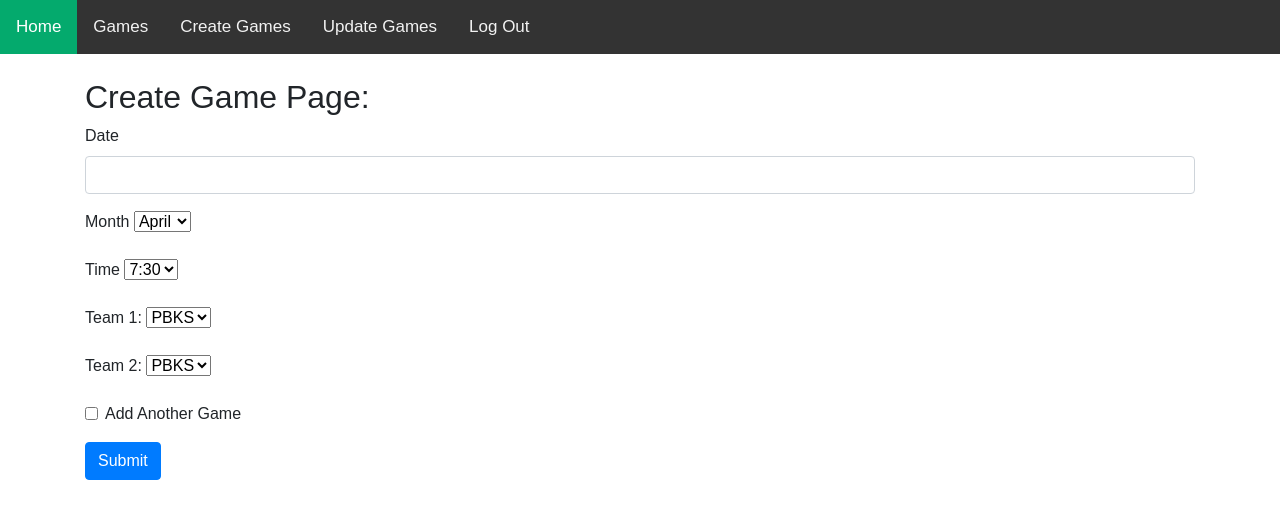
After one commit to Sudharshan1409/IPLBid, a Django app: page /bid/game/create/ in a window 1280 px wide. The commit adds this page. Shown: the top 519 px of the page. Run offline with Django 4.2, Linux system fonts and the light colour scheme; the visitor is signed in with stand-in values (Sample User, id 1); some libraries are stand-ins or nearby versions.

Commit message:
added create game and update game pages

```diff
--- /dev/null
+++ b/bid/templates/bid/create_game.html
@@ -0,0 +1,61 @@
+{% extends "base.html" %}
+{% load bootstrap3 %}
+{% load date %}
+{% block content %}
+<h2>Create Game Page:</h2>
+<form action="{% url 'bid:create_game' %}" method="POST">
+    {% csrf_token %}
+    <div class="mb-3">
+      <label for="date" class="form-label">Date</label>
+      <input type="text" class="form-control" name="date" id="date" required>
+    </div>
+    <div class="mb-3">
+      <label for="date" class="form-label">Month</label>
+      <select class="form-select" name="month">
+        <option value="04">April</option>
+        <option value="05">May</option>
+        <option value="06">June</option>
+      </select>
+    </div>
+    <div class="mb-3">
+      <label for="date" class="form-label">Time</label>
+      <select class="form-select" name="time">
+        <option value="19:00:00">7:30</option>
+        <option value="15:00:00">3:30</option>
+      </select>
+    </div>
+    <div class="mb-3">
+      <label for="date" class="form-label">Team 1:</label>
+      <select class="form-select" name="team1">
+        <option value="PBKS">PBKS</option>
+        <option value="KKR">KKR</option>
+        <option value="LSG">LSG</option>
+        <option value="SRH">SRH</option>
+        <option value="RR">RR</option>
+        <option value="GT">GT</option>
+        <option value="CSK">CSK</option>
+        <option value="RCB">RCB</option>
+        <option value="MI">MI</option>
+      </select>
+    </div>
+    <div class="mb-3">
+      <label for="date" class="form-label">Team 2:</label>
+      <select class="form-select" name="team2">
+        <option value="PBKS">PBKS</option>
+        <option value="KKR">KKR</option>
+        <option value="LSG">LSG</option>
+        <option value="SRH">SRH</option>
+        <option value="RR">RR</option>
+        <option value="GT">GT</option>
+        <option value="CSK">CSK</option>
+        <option value="RCB">RCB</option>
+        <option value="MI">MI</option>
+      </select>
+    </div>
+    <div class="mb-3 form-check">
+        <input type="checkbox" class="form-check-input" name="add" id="exampleCheck1">
+        <label class="form-check-label" for="exampleCheck1">Add Another Game</label>
+      </div>
+    <button type="submit" class="btn btn-primary">Submit</button>
+  </form>
+{% endblock %}
--- a/bid/urls.py
+++ b/bid/urls.py
@@ -7,4 +7,6 @@ urlpatterns = [
     path('games/', views.GamesView.as_view(), name='games'),
     path('game/<int:pk>/', views.GameDetailView.as_view(), name='game_detail'),
     path('user/<int:pk>/', views.UserDetailView.as_view(), name='user'),
+    path('game/create/', views.CreateGameView.as_view(), name='create_game'),
+    path('game/update/', views.UpdateGameView.as_view(), name='update_game'),
 ]
--- a/bid/views.py
+++ b/bid/views.py
@@ -1,7 +1,7 @@
 from django.shortcuts import render, redirect
 from django.contrib.auth.mixins import LoginRequiredMixin
 from bid.models import Game, Game_Result, UserProfile
-from django.views.generic import View, CreateView
+from django.views.generic import View
 import datetime
 from pytz import timezone
 from django.utils.decorators import method_decorator
@@ -11,10 +11,35 @@ from django.contrib import messages
 # Create your views here.
 
 @method_decorator(super_user_or_not,name = 'dispatch')
-class CreateGameView(CreateView):
-    template_name = 'bid/add_game.html'
-    fields = ['name', 'date', 'team1', 'team2']
-    model = Game
+class CreateGameView(View):
+    template_name = 'bid/create_game.html'
+
+    def get(self, request):
+        return render(request, self.template_name)
+
+    def post(self, request):
+        print(request.POST)
+        date = f"2022-{request.POST['month']}-{request.POST['date']}T{request.POST['time']}+05:30"
+        Game.objects.create(date=date, team1=request.POST['team1'], team2=request.POST['team2'])
+        messages.success(request, 'Game Created Successfully')
+        if 'add' in request.POST:
+            return redirect(reverse('bid:create_game'))
+        else:
+            return redirect(reverse('bid:games'))
+
+class UpdateGameView(View):
+    template_name = 'bid/update_game.html'
+
+    def get(self, request):
+        games = Game.objects.filter(completed=False).filter(date__lte = datetime.datetime.now(timezone('Asia/Kolkata')))
+        return render(request, self.template_name, {'games':games})
+
+    def post(self, request):
+        print(request.POST)
+        game = Game.objects.get(id=request.POST['gameId'])
+        game.winner = request.POST['team']
+        game.save()
+        return redirect(reverse('bid:update_game'))
 class UserDetailView(LoginRequiredMixin, View):
     model = UserProfile
     template_name = 'bid/user_detail.html'
--- a/templates/base.html
+++ b/templates/base.html
@@ -84,8 +84,8 @@
           <a href="/" class="active">Home</a>
           <a href="{% url 'bid:games' %}#ongoing">Games</a>
           {% if user.is_superuser %}
-              <a href="/admin/bid/game/add/">Create Games</a>
-              <a href="/admin/bid/game/">Update Games</a>
+              <a href="{% url 'bid:create_game' %}">Create Games</a>
+              <a href="{% url 'bid:update_game' %}">Update Games</a>
           {% endif %}
           {% if user.is_authenticated %}
               <a href="{% url 'logout' %}">Log Out</a>
```
Also changed, not shown: bid/templates/bid/update_game.html (added, +69 -0 lines).
